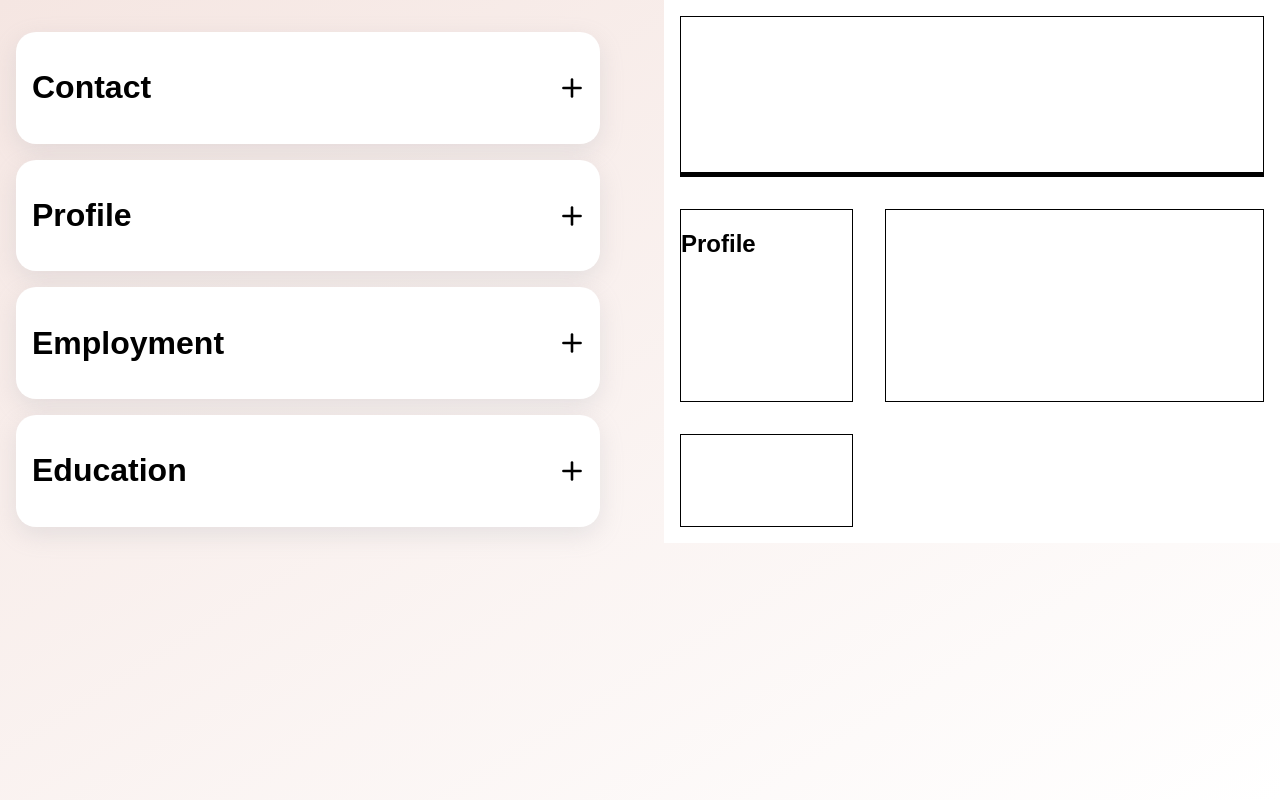
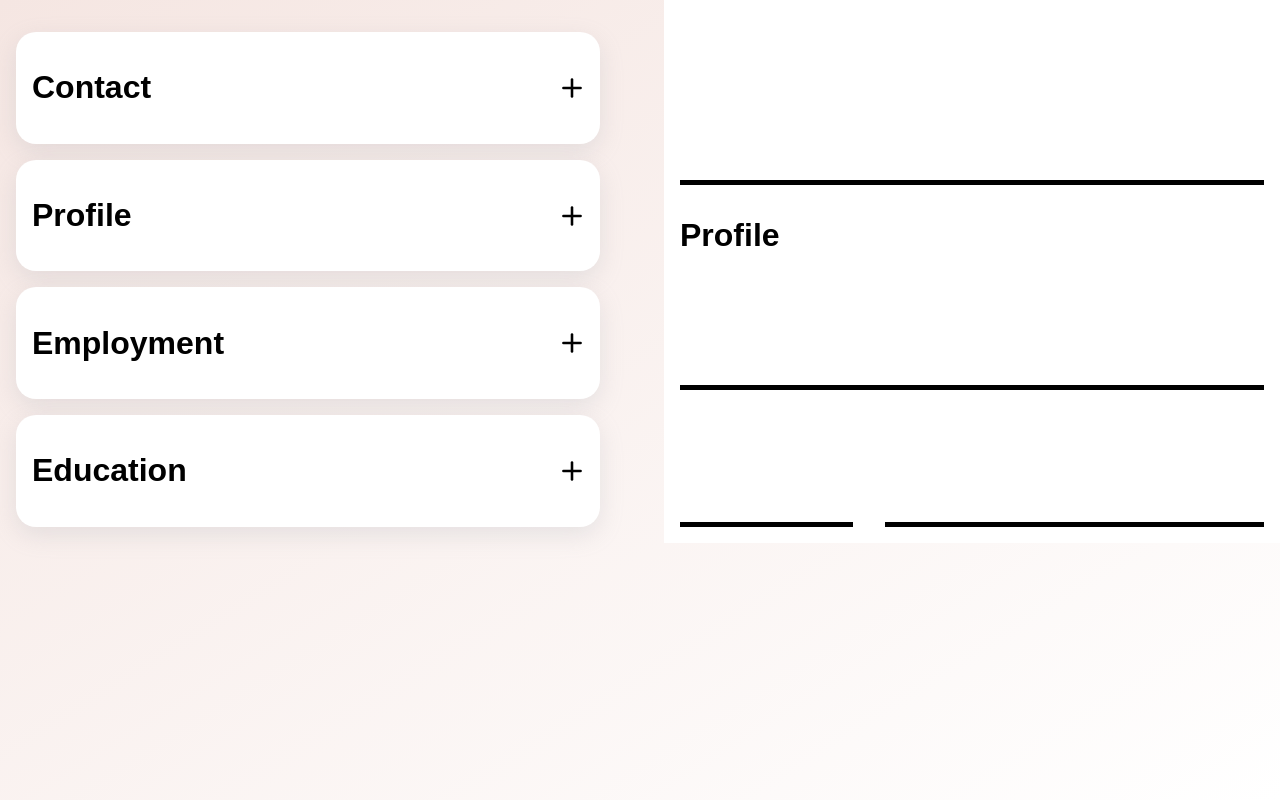
Before and after one commit to Jonathan-Winter-Dev/cv-maker, a React (Vite) app: page / in a window 1280 px wide. Built offline with nearby package versions, Linux system fonts and the light colour scheme.

Commit message:
add basic profile styling

```diff
--- a/src/App.css
+++ b/src/App.css
@@ -394,15 +394,24 @@ template {
   grid-template-columns: 1fr 2fr;
 }
 
+.cvPage > div {
+  margin: 1em;
+  display: flex;
+  flex-direction: column;
+  border-bottom: 5px solid black;
+}
+
 .cvPage .contact {
   grid-column: 1/3;
   display: grid;
   grid-template-columns: 1fr 2fr;
-  border-bottom: 5px solid black;
 }
 
-.cvPage .contact h2 {
+.cvPage .contact h1 {
   grid-column: 1/2;
+  padding: 0;
+  margin: 0;
+  font-size: 3em;
 }
 
 .cvPage .contact .contactDetails {
@@ -411,16 +420,14 @@ template {
   align-items: end;
 }
 
-.cvPage .profile {
-  grid-column: 1/2;
+.cvPage .profileContainer {
+  grid-column: 1/3;
 }
 
-.cvPage > div {
-  margin: 1em;
-  border: 1px solid black;
-  /* padding: 1em; */
-  display: flex;
-  flex-direction: column;
+.cvPage .profileContainer h2 {
+  font-size: 2em;
+  padding: 0;
+  margin: 0;
 }
 
 .accordion {
```
